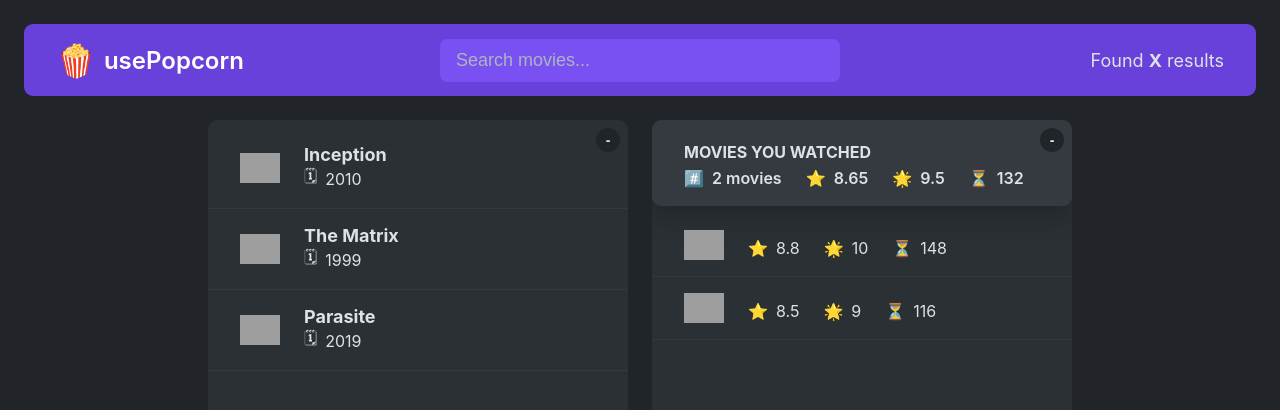
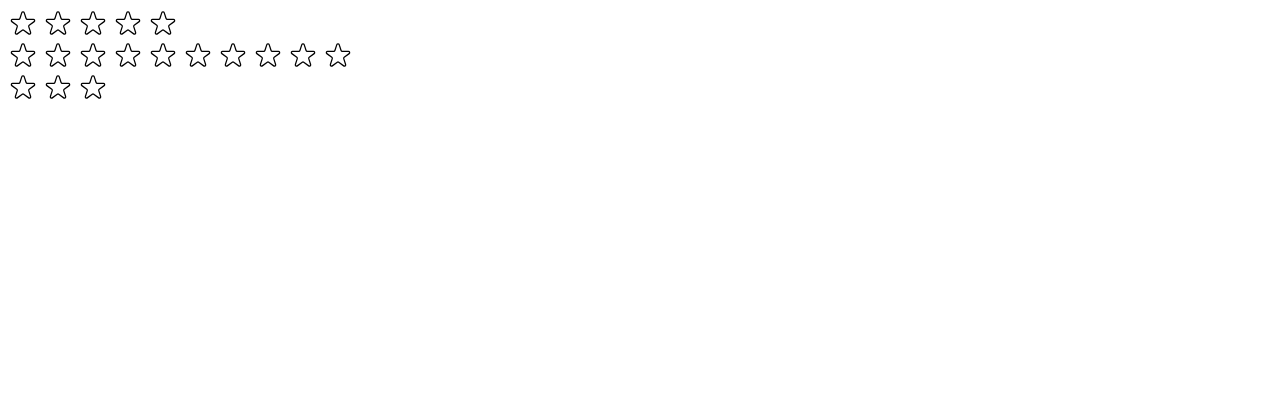
Before and after one commit to saujalkarki/_React, a React (Vite) app in the folder 07-usePopcorn/: page / in a window 1280 px wide. Shown: the top 410 px of the page. Built offline with nearby package versions, Linux system fonts and the light colour scheme; grey boxes are pictures that could not be loaded.

Commit message:
added starts

```diff
--- a/07-usePopcorn/src/App.jsx
+++ b/07-usePopcorn/src/App.jsx
@@ -1,4 +1,12 @@
-import { NavBar, Main } from "./components/index";
+import {
+  NavBar,
+  Main,
+  Box,
+  MovieList,
+  WatchedMovieList,
+  WatchedSummary,
+} from "./components/index";
+import { useState } from "react";
 
 function App() {
   const tempMovieData = [
@@ -48,10 +56,27 @@
     },
   ];
 
+  const [movies, setMovies] = useState(tempMovieData);
+  const [watched, setWatched] = useState(tempWatchedData);
+
   return (
     <>
-      <NavBar />
-      <Main tempMovieData={tempMovieData} tempWatchedData={tempWatchedData} />
+      <NavBar>
+        <p className="num-results">
+          Found <strong>{movies.length}</strong> results
+        </p>
+      </NavBar>
+
+      <Main>
+        <Box>
+          <MovieList movies={movies} />
+        </Box>
+
+        <Box>
+          <WatchedSummary watched={watched} />
+          <WatchedMovieList watched={watched} />
+        </Box>
+      </Main>
     </>
   );
 }
--- /dev/null
+++ b/07-usePopcorn/src/StarRating.jsx
@@ -0,0 +1,83 @@
+import { useState } from "react";
+
+const mainStyle = {
+  display: "flex",
+  alignItems: "center",
+  gap: "15px",
+};
+const subStyle = {
+  display: "flex",
+  gap: "5px",
+};
+
+export function StarRating({ maxRatings = 3 }) {
+  const [rating, setRating] = useState(0);
+  const [tempRating, setTempRating] = useState(0);
+
+  function handleRating(rate) {
+    setRating(rate);
+  }
+
+  return (
+    <div style={mainStyle}>
+      <div style={subStyle}>
+        {Array.from({ length: maxRatings }, (_, i) => (
+          <Star
+            key={i + 2}
+            onRate={() => handleRating(i + 1)}
+            full={tempRating ? tempRating >= i + 1 : rating >= i + 1}
+            onHoverIn={() => setTempRating(i + 1)}
+            onHoverOut={() => setTempRating(0)}
+          />
+        ))}
+      </div>
+      <p>{tempRating || rating || ""}</p>
+    </div>
+  );
+}
+
+const starStyle = {
+  width: "30px",
+  height: "30px",
+  display: "block",
+  cursor: "pointer",
+};
+
+function Star({ onRate, full, onHoverIn, onHoverOut }) {
+  return (
+    <span
+      style={starStyle}
+      onClick={onRate}
+      onMouseEnter={onHoverIn}
+      onMouseLeave={onHoverOut}
+    >
+      {full ? (
+        <svg
+          role="button"
+          xmlns="http://www.w3.org/2000/svg"
+          viewBox="0 0 20 20"
+          fill="#FFD700"
+          stroke="#000"
+        >
+          <path d="M9.049 2.927c.3-.921 1.603-.921 1.902 0l1.07 3.292a1 1 0 00.95.69h3.462c.969 0 1.371 1.24.588 1.81l-2.8 2.034a1 1 0 00-.364 1.118l1.07 3.292c.3.921-.755 1.688-1.54 1.118l-2.8-2.034a1 1 0 00-1.175 0l-2.8 2.034c-.784.57-1.838-.197-1.539-1.118l1.07-3.292a1 1 0 00-.364-1.118L2.98 8.72c-.783-.57-.38-1.81.588-1.81h3.461a1 1 0 00.951-.69l1.07-3.292z" />
+        </svg>
+      ) : (
+        <svg
+          xmlns="http://www.w3.org/2000/svg"
+          fill="none"
+          viewBox="0 0 24 24"
+          stroke="#000"
+        >
+          <path
+            strokeLinecap="round"
+            strokeLinejoin="round"
+            strokeWidth="{2}"
+            d="M11.049 2.927c.3-.921 1.603-.921 1.902 0l1.519 4.674a1 1 0 00.95.69h4.915c.969 0 1.371 1.24.588 1.81l-3.976 2.888a1 1 0 00-.363 1.118l1.518 4.674c.3.922-.755 1.688-1.538 1.118l-3.976-2.888a1 1 0 00-1.176 0l-3.976 2.888c-.783.57-1.838-.197-1.538-1.118l1.518-4.674a1 1 0 00-.363-1.118l-3.976-2.888c-.784-.57-.38-1.81.588-1.81h4.914a1 1 0 00.951-.69l1.519-4.674z"
+          />
+        </svg>
+      )}
+    </span>
+  );
+}
+
+export default StarRating;
--- a/07-usePopcorn/src/components/ListBox.jsx
+++ b/07-usePopcorn/src/components/Box.jsx
@@ -1,7 +1,6 @@
 import { useState } from "react";
-import { MovieList } from "./index";
 
-export function ListBox({ tempMovieData }) {
+export function Box({ children }) {
   const [isOpen1, setIsOpen1] = useState(true);
 
   return (
@@ -12,7 +11,7 @@
       >
         {isOpen1 ? "-" : "+"}
       </button>
-      {isOpen1 && <MovieList tempMovieData={tempMovieData} />}
+      {isOpen1 && children}
     </div>
   );
 }
--- a/07-usePopcorn/src/components/Main.jsx
+++ b/07-usePopcorn/src/components/Main.jsx
@@ -1,10 +1,3 @@
-import { ListBox, WatchedBox } from "./index";
-
-export function Main({ tempMovieData, tempWatchedData }) {
-  return (
-    <div className="main">
-      <ListBox tempMovieData={tempMovieData} />
-      <WatchedBox tempWatchedData={tempWatchedData} />
-    </div>
-  );
+export function Main({ children }) {
+  return <div className="main">{children}</div>;
 }
--- a/07-usePopcorn/src/components/MovieList.jsx
+++ b/07-usePopcorn/src/components/MovieList.jsx
@@ -1,8 +1,6 @@
-import { useState } from "react";
 import { Movie } from "./index";
 
-export function MovieList({ tempMovieData }) {
-  const [movies, setMovies] = useState(tempMovieData);
+export function MovieList({ movies }) {
   return (
     <ul className="list">
       {movies?.map((movie) => (
--- a/07-usePopcorn/src/components/NavBar.jsx
+++ b/07-usePopcorn/src/components/NavBar.jsx
@@ -1,6 +1,6 @@
 import { useState } from "react";
 
-export function NavBar() {
+export function NavBar({ children }) {
   const [query, setQuery] = useState("");
 
   return (
@@ -17,9 +17,7 @@
         value={query}
         onChange={(e) => setQuery(e.target.value)}
       />
-      <p className="num-results">
-        Found <strong>X</strong> results
-      </p>
+      {children}
     </nav>
   );
 }
--- a/07-usePopcorn/src/components/WatchedBox.jsx
+++ /dev/null
@@ -1,25 +0,0 @@
-import { useState } from "react";
-import { WatchedMovieList } from "./WatchedMovieList";
-import { WatchedSummary } from "./WatchedSummary";
-
-export function WatchedBox({ tempWatchedData }) {
-  const [watched, setWatched] = useState(tempWatchedData);
-  const [isOpen2, setIsOpen2] = useState(true);
-
-  return (
-    <div className="box">
-      <button
-        className="btn-toggle"
-        onClick={() => setIsOpen2((open) => !open)}
-      >
-        {isOpen2 ? "-" : "+"}
-      </button>
-      {isOpen2 && (
-        <>
-          <WatchedSummary watched={watched} />
-          <WatchedMovieList watched={watched} />
-        </>
-      )}
-    </div>
-  );
-}
--- a/07-usePopcorn/src/components/index.js
+++ b/07-usePopcorn/src/components/index.js
@@ -1,7 +1,6 @@
 export * from "./NavBar";
 export * from "./Main";
-export * from "./ListBox";
-export * from "./WatchedBox";
+export * from "./Box";
 export * from "./MovieList";
 export * from "./Movie";
 export * from "./WatchedSummary";
--- a/07-usePopcorn/src/main.jsx
+++ b/07-usePopcorn/src/main.jsx
@@ -1,10 +1,14 @@
 import React from "react";
 import ReactDOM from "react-dom/client";
-import App from "./App.jsx";
-import "./index.css";
+import StarRating from "./StarRating";
+// import App from "./App.jsx";
+// import "./index.css";
 
 ReactDOM.createRoot(document.getElementById("root")).render(
   <React.StrictMode>
-    <App />
+    {/* <App /> */}
+    <StarRating maxRatings={5} />
+    <StarRating maxRatings={10} />
+    <StarRating />
   </React.StrictMode>
 );
```
